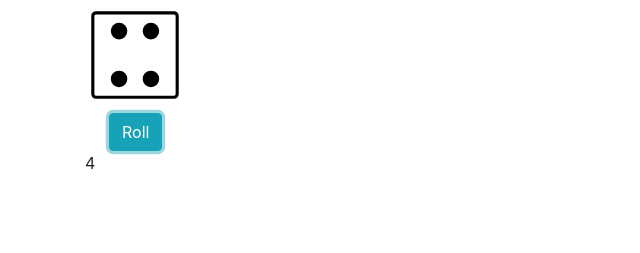
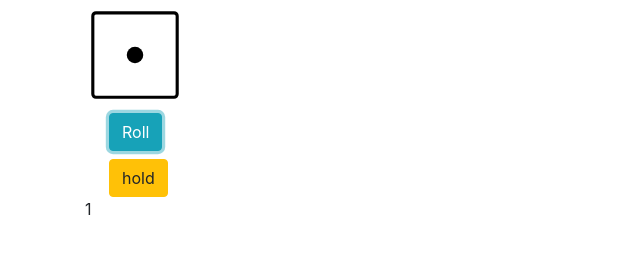
Before and after one commit to rerun1/pigDice, a plain HTML site: page index.html in a window 1280 px wide. Both pictures are taken after a click on the button "Roll". Shown: the part 51-304 px from the top of the page, without its empty margins (0-640 px from the left). Drawn offline with nearby package versions, Linux system fonts and the light colour scheme.

Commit message:
more scripting of turn

```diff
--- a/index.html
+++ b/index.html
@@ -20,9 +20,12 @@
         </div>
       </div>
       <div>
-        <button type="button" id="rollDie" class="btn btn-info ml-4 mt-2">Roll</button>
+        <button type="button" id="rollDie" class="btn btn-info ml-4 mt-2">Roll </button>
       </div>
-      <div id="displayRoll">
+      <div>
+      <button type="button" id="hold" class="btn btn-warning ml-4 mt-2">hold</button>
+      </div>
+      <div id="displayTurnTotal">
 
       </div>
     </div>
--- a/js/scripts.js
+++ b/js/scripts.js
@@ -1,22 +1,23 @@
 // Business logic for dice
 var roll = 0;
+var turnTotal = 0;
+var rolls = [];
 
-// function rollDie() {
-//   min = Math.ceil(1);
-//   max = Math.floor(6);
-//   return Math.floor(Math.random() * (max - min + 1)) + min;
-// }
+
+function rollDie() {
+  Math.ceil(1);
+  Math.floor(6);
+  return Math.floor(Math.random() * (6 - 1 + 1)) + 1;
+}
 
 $(document).ready(function(){
 
   $("button#rollDie").click(function(){
-    var min = Math.ceil(1);
-    var max = Math.floor(6);
-    var roll = Math.floor(Math.random() * (max - min + 1)) + min;
-    $("div#displayRoll").html(roll);
+    var roll = rollDie();
     $("div#show-3D").hide();
     if (roll === 1){
       $("div#showRoll").html('<svg viewBox="0 0 64 64" class="svgDice"><path class="svgFill" d="M57,4H7A3,3,0,0,0,4,7V57a3,3,0,0,0,3,3H57a3,3,0,0,0,3-3V7A3,3,0,0,0,57,4Zm1,53a1,1,0,0,1-1,1H7a1,1,0,0,1-1-1V7A1,1,0,0,1,7,6H57a1,1,0,0,1,1,1Z"/><circle class="svgFill" cx="32" cy="32" r="5.29"/></svg>');
+
     } else if (roll === 2){
       $("div#showRoll").html('<svg viewBox="0 0 64 64" class="svgDice"><path class="svgFill" d="M57,4H7A3,3,0,0,0,4,7V57a3,3,0,0,0,3,3H57a3,3,0,0,0,3-3V7A3,3,0,0,0,57,4Zm1,53a1,1,0,0,1-1,1H7a1,1,0,0,1-1-1V7A1,1,0,0,1,7,6H57a1,1,0,0,1,1,1Z"/><circle class="svgFill" cx="42.25" cy="46.29" r="5.29"/><circle class="svgFill" cx="21.75" cy="17.71" r="5.29"/></svg>');
     } else if (roll === 3) {
@@ -28,7 +29,9 @@ $(document).ready(function(){
     } else if (roll === 6) {
       $("div#showRoll").html('<svg viewBox="0 0 64 64" class="svgDice"><path class="svgFill" d="M57,4H7A3,3,0,0,0,4,7V57a3,3,0,0,0,3,3H57a3,3,0,0,0,3-3V7A3,3,0,0,0,57,4Zm1,53a1,1,0,0,1-1,1H7a1,1,0,0,1-1-1V7A1,1,0,0,1,7,6H57a1,1,0,0,1,1,1Z"/><circle class="svgFill" cx="42.2" cy="16.71" r="5.29"/><circle cx="42.2" cy="32" r="5.29"/><circle class="svgFill" cx="42.2" cy="47.29" r="5.29"/><circle class="svgFill" cx="21.8" cy="16.71" r="5.29"/><circle cx="21.8" cy="32" r="5.29"/><circle class="svgFill" cx="21.8" cy="47.29" r="5.29"/></svg>');
     }
-    return roll;
+    rolls.push(roll);
+    turnTotal += roll;
+    $("div#displayTurnTotal").html(turnTotal);
   });
-  console.log(roll);
+  console.log(rolls);
 });
```
